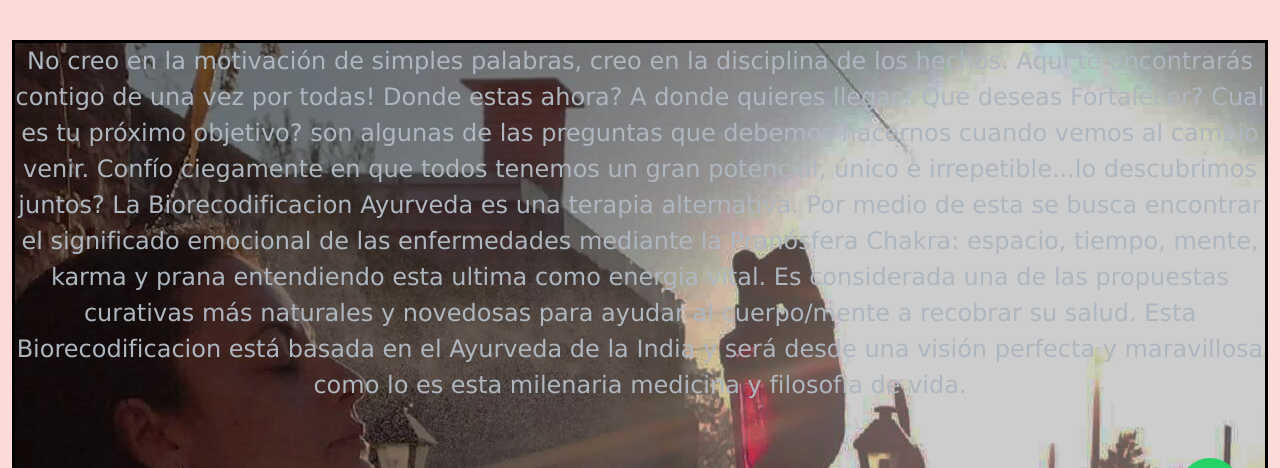
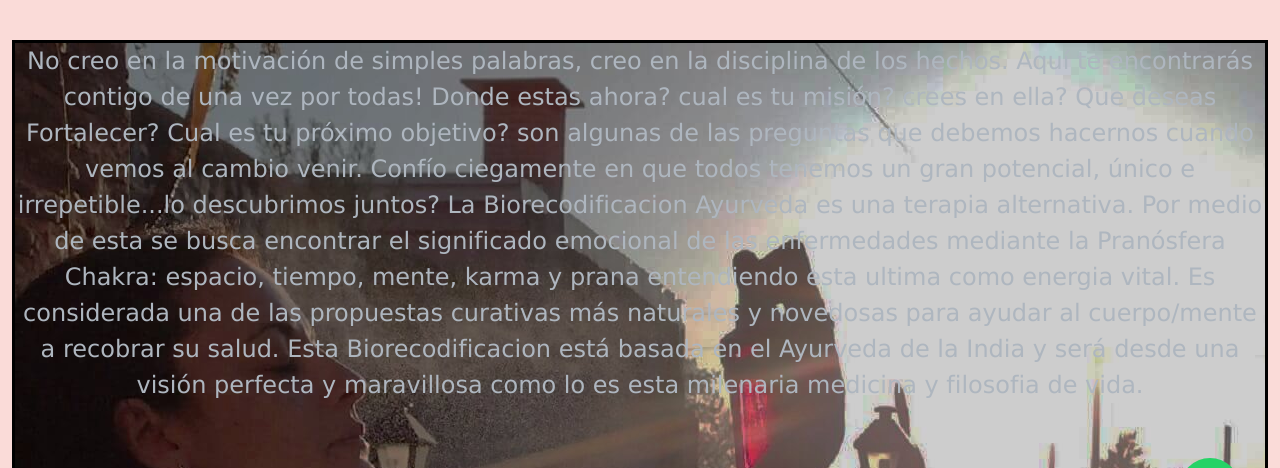
Before and after one commit to CintiaLEnfCoder/CinCoder, a plain HTML site: page index.html in a window 1280 px wide. Shown: the part 242-710 px from the top of the page. Drawn offline with nearby package versions, Linux system fonts and the light colour scheme.

Commit message:
preentrega-2

```diff
--- a/index.html
+++ b/index.html
@@ -65,7 +65,7 @@
     <h1 class="text-center">Conectando</h1>
 
     <div>
-    <p class="contenedor"> No creo en la motivación de simples palabras, creo en la disciplina de los hechos. Aquí te encontrarás contigo de una vez por todas!  Donde estas ahora? A donde quieres llegar? Que deseas Fortalecer? Cual es tu próximo objetivo? son algunas de las preguntas que debemos hacernos cuando vemos al cambio venir. Confío ciegamente en que todos tenemos un gran potencial, único e irrepetible...lo descubrimos juntos?
+    <p class="contenedor"> No creo en la motivación de simples palabras, creo en la disciplina de los hechos. Aquí te encontrarás contigo de una vez por todas!  Donde estas ahora? cual es tu misión? crees en ella? Que deseas Fortalecer? Cual es tu próximo objetivo? son algunas de las preguntas que debemos hacernos cuando vemos al cambio venir. Confío ciegamente en que todos tenemos un gran potencial, único e irrepetible...lo descubrimos juntos?
 
     La Biorecodificacion Ayurveda es una terapia alternativa. Por medio de esta se busca encontrar el significado emocional de las enfermedades mediante la Pranósfera Chakra: espacio, tiempo, mente, karma y prana entendiendo esta ultima como energia vital. Es considerada una de las propuestas curativas más naturales y novedosas para ayudar al cuerpo/mente a recobrar su salud. Esta Biorecodificacion está basada en el Ayurveda de la India y será desde una visión perfecta y maravillosa como lo es esta milenaria medicina y filosofia de vida.</p>
 
```
